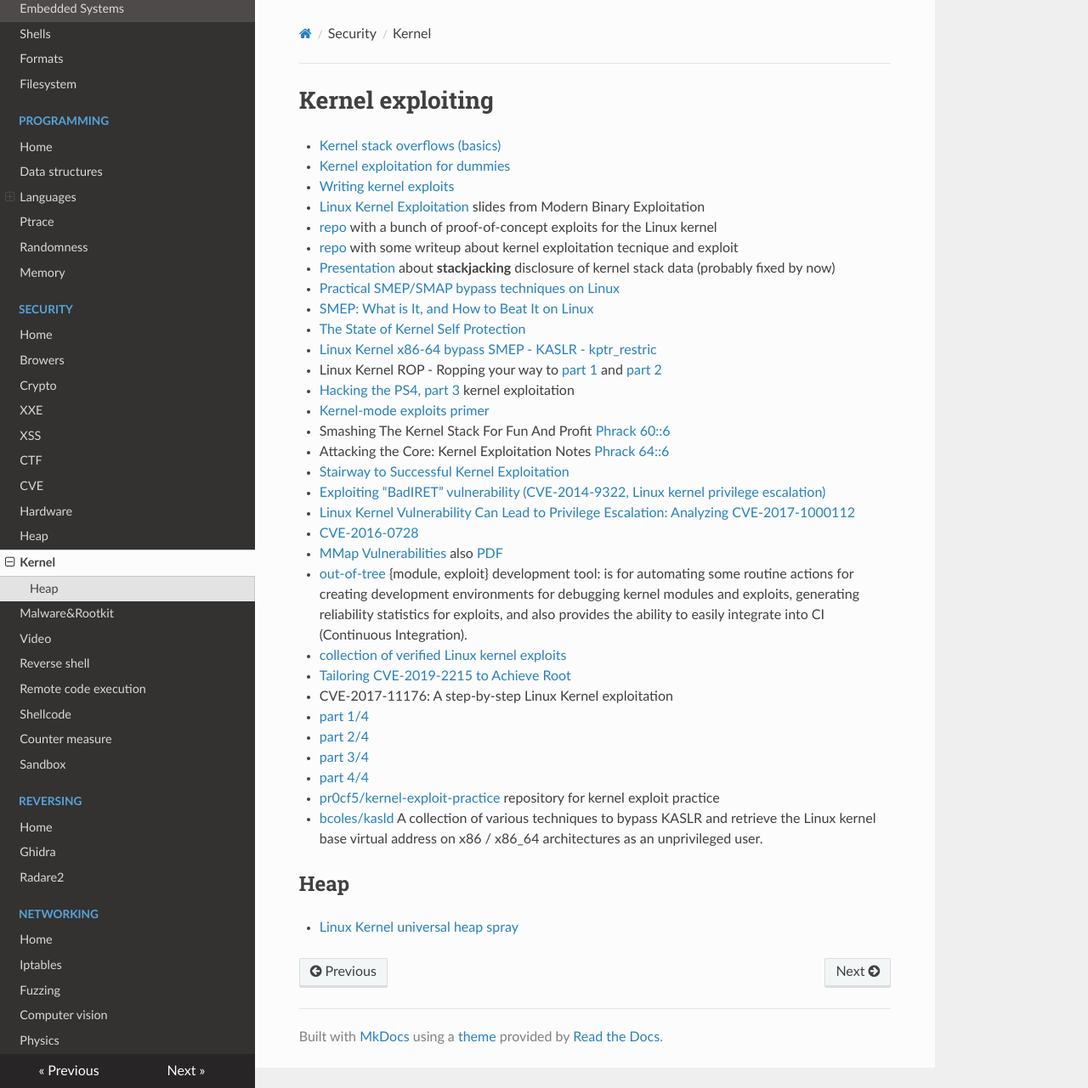
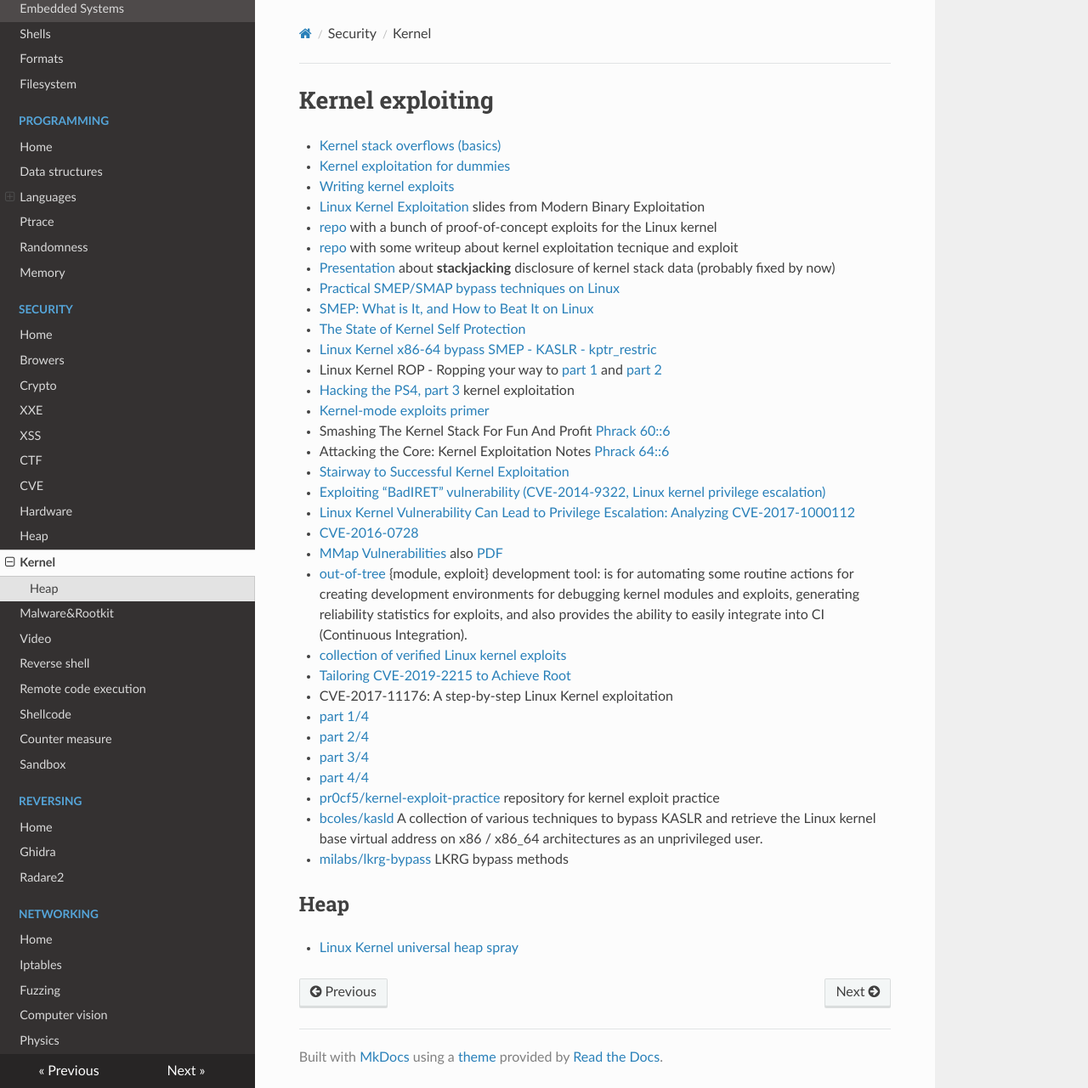
Before and after one commit to gipi/low-level, an MkDocs documentation site: the page built from docs/security/kernel.md, in a window 1280 px wide and 1281 px high. Shown: the whole window at 85% size. Built offline with MkDocs 1.6.1, drawn with Linux system fonts in a browser that asks for light colours; nearby versions of some CDN libraries; old or Windows-style settings are respelled for this version of MkDocs.

Commit message:
Update kernel.md

```diff
--- a/docs/security/kernel.md
+++ b/docs/security/kernel.md
@@ -32,6 +32,7 @@
    - [part 4/4](https://blog.lexfo.fr/cve-2017-11176-linux-kernel-exploitation-part4.html)
  - [pr0cf5/kernel-exploit-practice](https://github.com/pr0cf5/kernel-exploit-practice) repository for kernel exploit practice
  - [bcoles/kasld](https://github.com/bcoles/kasld) A collection of various techniques to bypass KASLR and retrieve the Linux kernel base virtual address on x86 / x86_64 architectures as an unprivileged user.
+ - [milabs/lkrg-bypass](https://github.com/milabs/lkrg-bypass) LKRG bypass methods
 
 ## Heap
 
```
